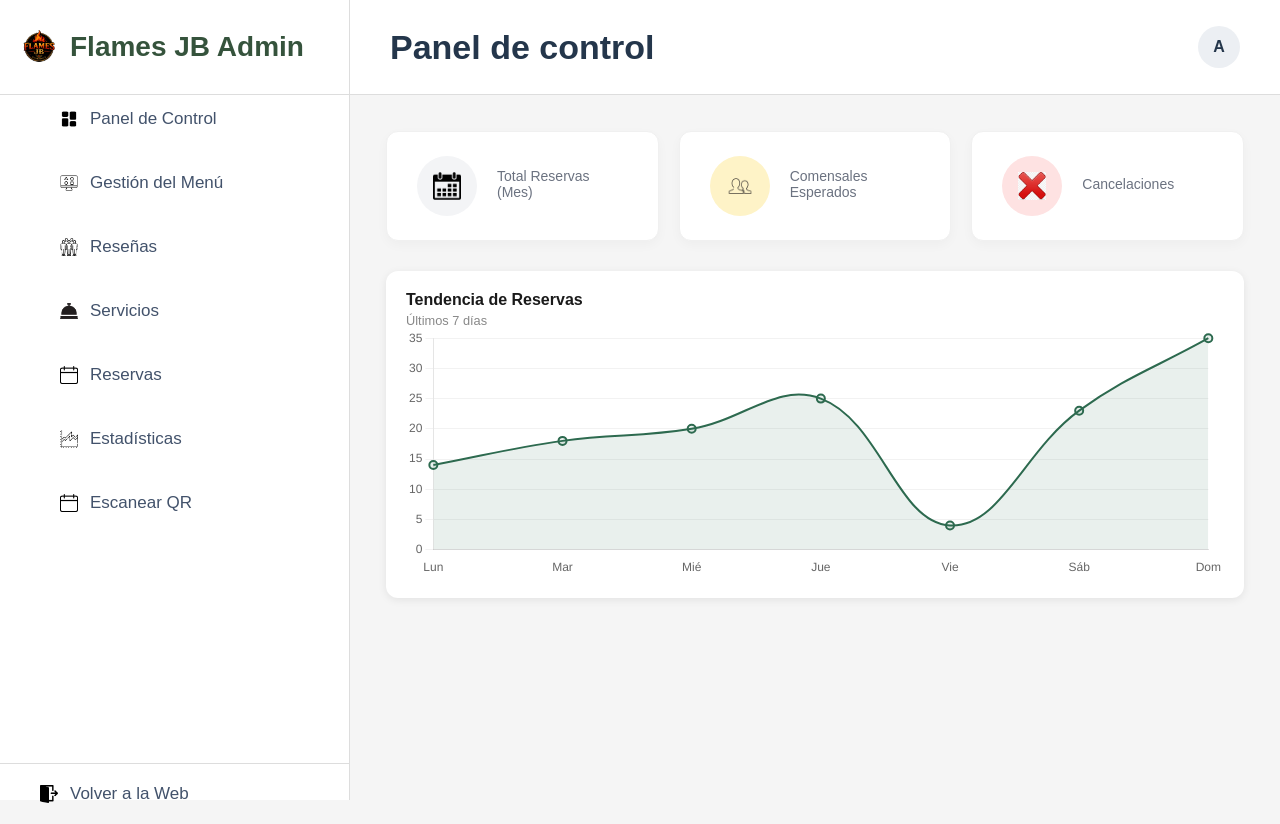
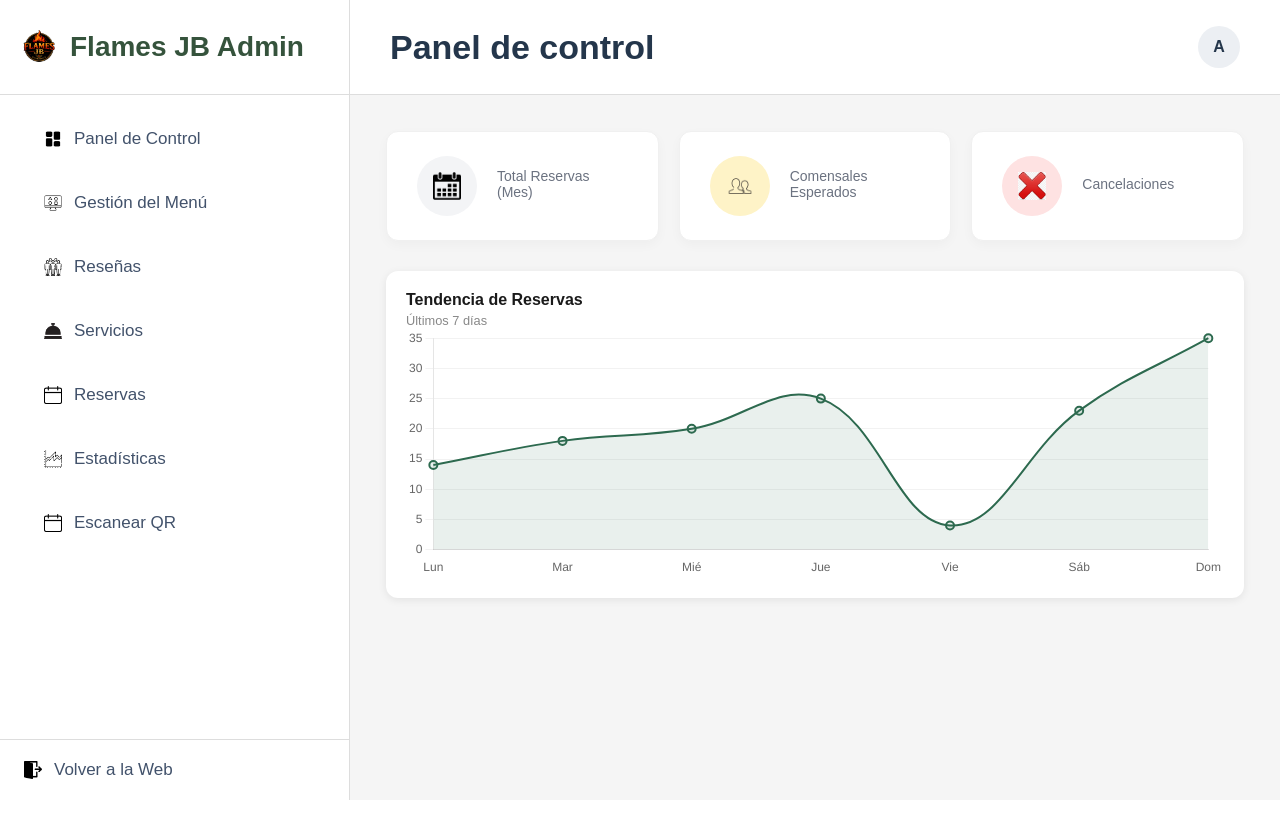
Before and after one commit to matiasnata/proyecto_final, a Flask app: page /admin in a window 1280 px wide. After the commit the page ends 800 px from the top, so only its background shows below. Run offline with Flask 3, Linux system fonts and the light colour scheme; the visitor is signed in with stand-in values (Sample User, id 1); data that the repository does not hold is empty.

Commit message:
feat(admin.css): Arreglar error de que si el contenido de las secciones se agrandaba demasiado se achicaba la topbar con los titulos, ademas de arreglar la parte de la barra lateral donde el footer se separaba del nav agregando un margin-top auto.

```diff
--- a/frontend/static/css/admin.css
+++ b/frontend/static/css/admin.css
@@ -33,8 +33,7 @@ body {
 
     display: flex;
     flex-direction: column;
-    justify-content: space-between;
-    flex-shrink: 0; /* 👈 ¡ESTO EVITA QUE SE APLASTE ANTE CUALQUIER EMPUJE! */
+    flex-shrink: 0; /*  evita que se aplastte la sidebar si el resto del contenido se agranda mucho, */
 }
 
 
@@ -48,7 +47,7 @@ body {
 }
 
 .sidebar nav {
-    padding: 0px 150px 220px 40px;
+    padding: 20px 24px;
 }
 
 .sidebar nav a {
@@ -81,8 +80,9 @@ body {
 }
 
 .sidebar-footer {
-    padding: 20px 40px;
+    padding: 20px 24px;
     border-top: 1px solid #dddddd;
+    margin-top: auto;
 }
 
 .sidebar-footer a {
@@ -182,6 +182,7 @@ body {
     justify-content: space-between;
 
     padding: 0 40px;
+    flex-shrink: 0; /* Arreglo el problema de que si el contenido de las distintas secciones se agrandaba mucho se achicaba la parte de la topbar*/
 }
 
 .topbar h1 {
```
